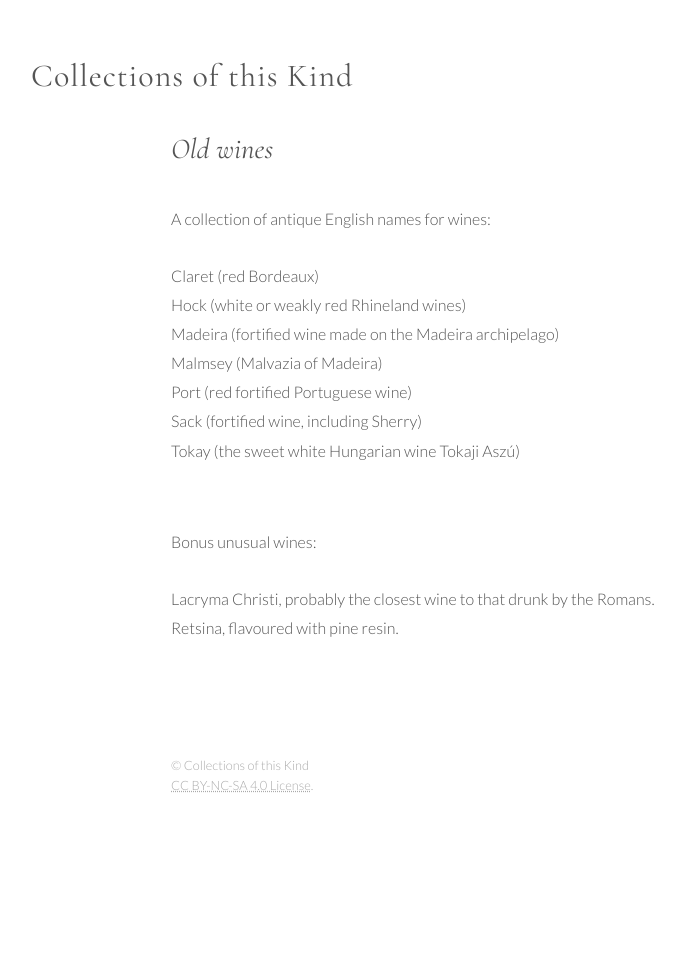
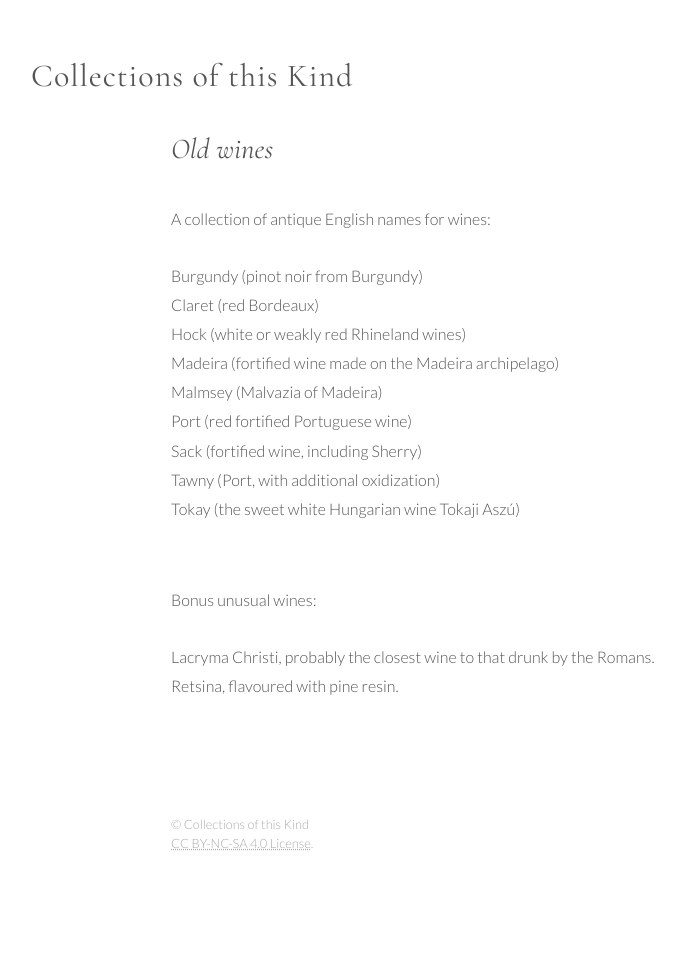
Before and after one commit to CollectionsOfThisKind/collectionsofthiskind.github.io, a Jekyll site: the page built from pages/lists/lists/wines.html, in a window 1280 px wide. Shown: the whole page, without its empty margins (79-764 px from the left). Built offline with Jekyll 4.4.1, drawn with Linux system fonts in a browser that asks for light colours.

Commit message:
Add files via upload

```diff
--- a/pages/lists/lists/wines.html
+++ b/pages/lists/lists/wines.html
@@ -20,12 +20,14 @@ A collection of antique English names for wines:
 </p>
 
 <ul>
+<li>Burgundy (pinot noir from Burgundy)</li>
 <li>Claret (red Bordeaux)</li>
 <li>Hock (white or weakly red Rhineland wines)</li>
 <li>Madeira (fortified wine made on the Madeira archipelago)</li>
 <li>Malmsey (Malvazia of Madeira)</li>
 <li>Port (red fortified Portuguese wine)</li>
 <li>Sack (fortified wine, including Sherry)</li>
+<li>Tawny (Port, with additional oxidization)</li>
 <li>Tokay (the sweet white Hungarian wine Tokaji Aszú)</li>
 </ul>
 <p>
```
